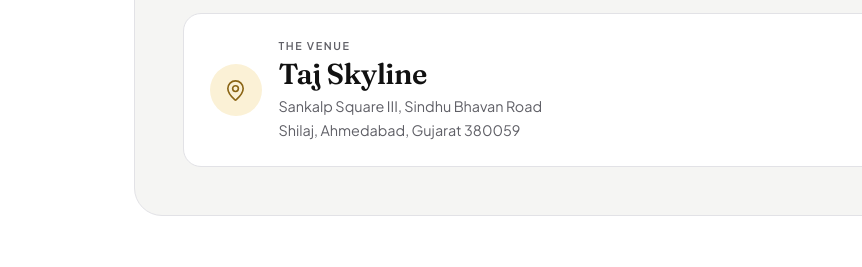
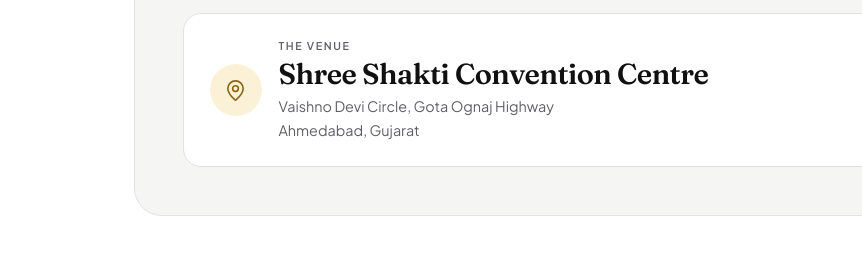
Before and after one commit to tech2-afk/tech2, a plain HTML site: page index.html in a window 1280 px wide. Shown: the part 2165-2432 px from the top of the page, 0-862 px from the left. Drawn offline with nearby package versions, Linux system fonts and the light colour scheme.

Commit message:
Update index.html

```diff
--- a/index.html
+++ b/index.html
@@ -546,11 +546,11 @@ html:not(.rsvp-access-confirmed) .hero-cta a[href="#rsvp"] {display:none!importa
       <span class="venue-icon" aria-hidden="true"><i data-lucide="map-pin"></i></span>
       <div class="venue-copy">
         <span class="venue-eyebrow">The venue</span>
-        <h3>Taj Skyline</h3>
-        <p>Sankalp Square III, Sindhu Bhavan Road<br>Shilaj, Ahmedabad, Gujarat 380059</p>
+        <h3>Shree Shakti Convention Centre</h3>
+        <p>Vaishno Devi Circle, Gota Ognaj Highway<br>Ahmedabad, Gujarat</p>
       </div>
     </div>
-    <a class="btn btn-gold venue-directions" id="mapLink" href="#" target="_blank" rel="noopener" aria-label="Get directions to Taj Skyline, Ahmedabad"><i data-lucide="navigation" aria-hidden="true"></i>Get directions</a>
+    <a class="btn btn-gold venue-directions" id="mapLink" href="#" target="_blank" rel="noopener" aria-label="Get directions to Shree Shakti Convention Centre, Ahmedabad"><i data-lucide="navigation" aria-hidden="true"></i>Get directions</a>
   </div>
 </div>
 </div>
@@ -652,7 +652,7 @@ html:not(.rsvp-access-confirmed) .hero-cta a[href="#rsvp"] {display:none!importa
 const CONFIG = {
   date: "Saturday, 2 January 2027",
   time: "5:30 PM onwards",
-  venue: "Taj Skyline, Sankalp Square III, Sindhu Bhavan Road, Shilaj, Ahmedabad, Gujarat 380059, India",
+  venue: "Shree Shakti Convention Centre, Vaishno Devi Circle, Gota Ognaj Highway, Ahmedabad, Gujarat, India",
   phone: "[Phone number]",
   eventISO: "",
   maxGuests: 5
```
